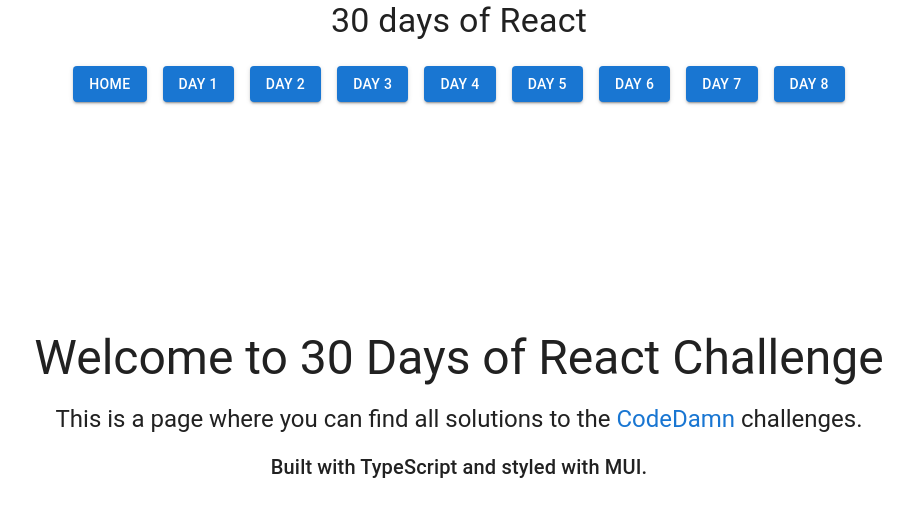
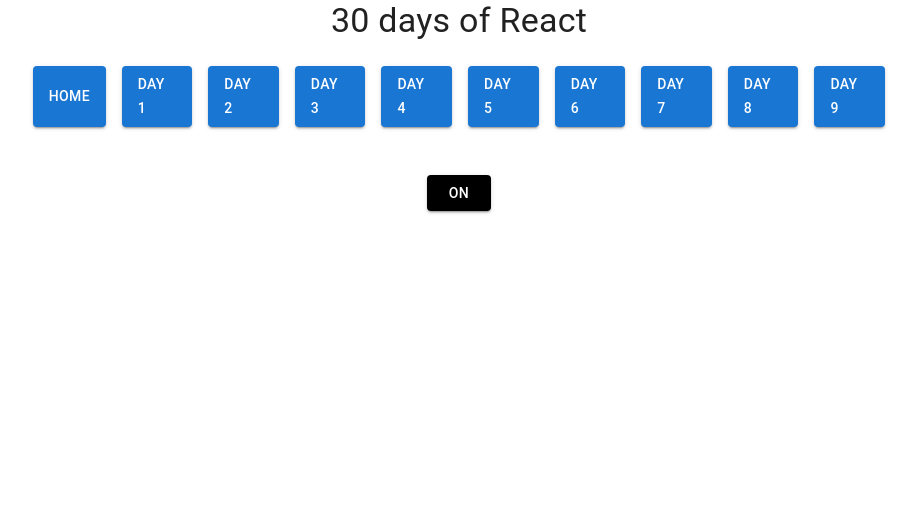
Before and after one commit to Cema2019/codedamn-challenge-30-days-of-react, a React (Vite) app: page /toggle-switch in a window 1280 px wide. Before the commit this address led to /. Shown: the top 516 px of the page, without its empty margins (181-1098 px from the left). Built offline with nearby package versions, Linux system fonts and the light colour scheme.

Commit message:
add ToggleSwitch component

```diff
--- /dev/null
+++ b/components/ToggleSwitch.tsx
@@ -0,0 +1,40 @@
+import { useState } from "react";
+import { Box, Button } from "@mui/material";
+
+interface ToggleState {
+  text: "on" | "off";
+  backgroundColor: string;
+  textColor: string;
+}
+
+export default function App() {
+  const [state, setState] = useState<ToggleState>({
+    text: "on",
+    backgroundColor: "black",
+    textColor: "white",
+  });
+
+  const handleStateChange = () => {
+    setState((prevState) => ({
+      text: prevState.text === "on" ? "off" : "on",
+      backgroundColor: prevState.text === "on" ? "lightgray" : "black",
+      textColor: prevState.text === "on" ? "black" : "white",
+    }));
+  };
+
+  return (
+    <Box textAlign="center" p={3}>
+    <Button
+      id="toggle"
+      variant="contained"
+      onClick={handleStateChange}
+      sx={{
+        backgroundColor: state.backgroundColor,
+        color: state.textColor,
+      }}
+    >
+      {state.text}
+    </Button>
+    </Box>
+  );
+}
--- a/routes/routeConfig.tsx
+++ b/routes/routeConfig.tsx
@@ -8,6 +8,7 @@
 import SimplePagination from "../components/SimplePagination";
 import MultiplicationTable from "../components/MultiplicationTable";
 import HoverCounter from "../components/HoverCounter";
+import ToggleSwitch from "../components/ToggleSwitch";
 
 export const routeConfig = [
   { path: "/", element: <HomePage />, label: "Home"  },
@@ -19,4 +20,5 @@
   { path: "/simple-pagination", element: <SimplePagination />, label: "Day 6"  },
   { path: "/multiplication-table", element: <MultiplicationTable />, label: "Day 7"  },
   { path: "/hover-counter", element: <HoverCounter />, label: "Day 8"  },
+  { path: "/toggle-switch", element: <ToggleSwitch />, label: "Day 9"  },
 ];
```
